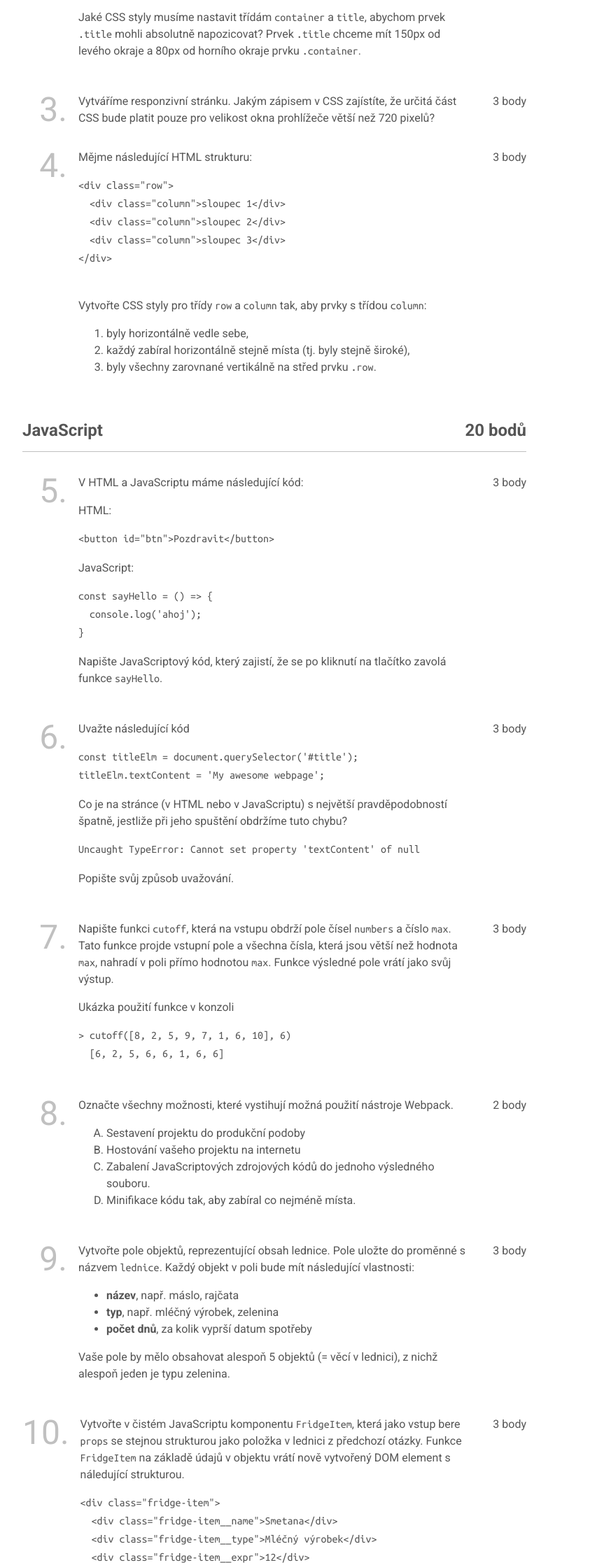
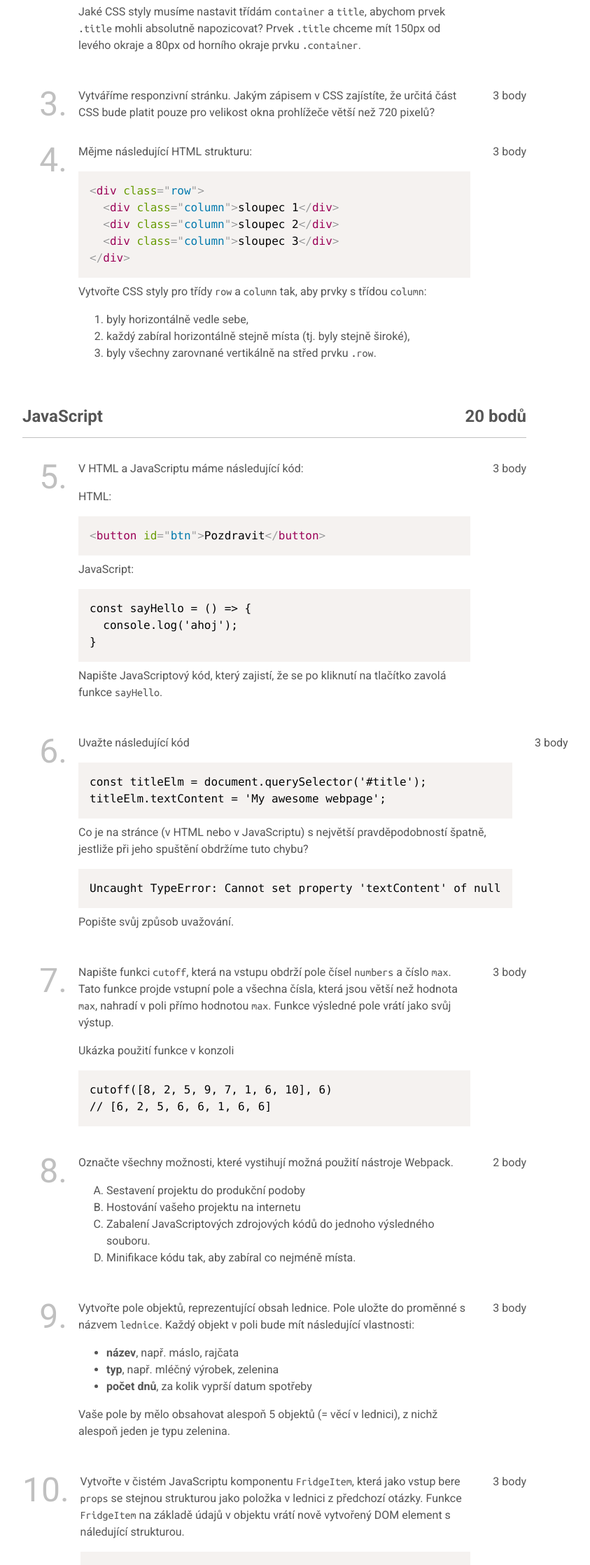
Before and after one commit to podlomar/daweb-test, a plain HTML site: page index.html in a window 1280 px wide. Shown: the part 563-2800 px from the top of the page at 70% size, without its empty margins (248-1091 px from the left). Drawn offline with nearby package versions, Linux system fonts and the light colour scheme.

Commit message:
Syntax highlighting

```diff
--- a/index.html
+++ b/index.html
@@ -4,6 +4,9 @@
     <meta charset="UTF-8" />
     <meta name="viewport" content="width=device-width, initial-scale=1.0" />
     <link rel="stylesheet" href="style.css" />
+    <link rel="stylesheet" href="https://unpkg.com/prismjs@1.22.0/themes/prism.css" />
+    <script src="https://unpkg.com/prismjs@1.22.0/components/prism-core.min.js" defer></script>
+    <script src="https://unpkg.com/prismjs@1.22.0/plugins/autoloader/prism-autoloader.min.js" defer></script>
     <title>DA Web Test</title>
   </head>
   <body>
@@ -43,11 +46,11 @@
         <div class="question__body">
           <div class="question__text">
             <p>Předpokládejte, že máme následující HTML strukturu:</p>
-            <pre><code><!--
+            <pre><code class="language-html"><!--
           -->&lt;div class="container"&gt;
 <!--      -->  &lt;div class="title"&gt;Titulek&lt;/div&gt;
-<!--      -->&lt;/div&gt;
-          </code></pre>
+<!--      -->&lt;/div&gt;<!--
+          --></code></pre>
 
             <p>
               Jaké CSS styly musíme nastavit třídám <code>container</code> a
@@ -78,13 +81,13 @@
         <div class="question__body">
           <div class="question__text">
             <p>Mějme následující HTML strukturu:</p>
-            <pre><code><!--
+            <pre><code class="language-html"><!--
           -->&lt;div class="row"&gt;
 <!--      -->  &lt;div class="column"&gt;sloupec 1&lt;/div&gt;
 <!--      -->  &lt;div class="column"&gt;sloupec 2&lt;/div&gt;
 <!--      -->  &lt;div class="column"&gt;sloupec 3&lt;/div&gt;
-<!--      -->&lt;/div&gt;
-          </code></pre>
+<!--      -->&lt;/div&gt;<!--
+          --></code></pre>
 
             <p>
               Vytvořte CSS styly pro třídy <code>row</code> a
@@ -119,12 +122,12 @@
             <p>V HTML a JavaScriptu máme následující kód:</p>
 
             <p>HTML:</p>
-            <pre><code><!--
+            <pre><code class="language-html"><!--
           -->&lt;button id="btn"&gt;Pozdravit&lt;/button&gt;<!--
-          --></code></pre>
+         --></code></pre>
 
             <p>JavaScript:</p>
-            <pre><code><!--
+            <pre><code class="language-js"><!--
           -->const sayHello = () => {
 <!--      -->  console.log('ahoj');
 <!--      -->}<!--
@@ -144,7 +147,7 @@
         <div class="question__body">
           <div class="question__text">
             <p>Uvažte následující kód</p>
-            <pre><code><!--
+            <pre><code class="language-js"><!--
           -->const titleElm = document.querySelector('#title');
 <!--      -->titleElm.textContent = 'My awesome webpage';<!--
           --></code></pre>
@@ -155,7 +158,7 @@
               chybu?
             </p>
 
-            <pre><code>Uncaught TypeError: Cannot set property 'textContent' of null</code></pre>
+            <pre><code class="language-html">Uncaught TypeError: Cannot set property 'textContent' of null</code></pre>
 
             <p>Popište svůj způsob uvažování.</p>
           </div>
@@ -177,9 +180,9 @@
 
             <p>Ukázka použití funkce v konzoli</p>
 
-            <pre><code><!--
-          -->&gt; cutoff([8, 2, 5, 9, 7, 1, 6, 10], 6)
-  <!--    -->[6, 2, 5, 6, 6, 1, 6, 6]<!--
+            <pre><code class="language-js"><!--
+          -->cutoff([8, 2, 5, 9, 7, 1, 6, 10], 6)
+<!--      -->// [6, 2, 5, 6, 6, 1, 6, 6]<!--
           --></code></pre>
           </div>
         </div>
@@ -248,13 +251,13 @@
               vytvořený DOM element s náledující strukturou.
             </p>
 
-            <pre><code><!--
+            <pre><code class="language-html"><!--
           -->&lt;div class="fridge-item"&gt;
 <!--      -->  &lt;div class="fridge-item__name"&gt;Smetana&lt;/div&gt;
 <!--      -->  &lt;div class="fridge-item__type"&gt;Mléčný výrobek&lt;/div&gt;
 <!--      -->  &lt;div class="fridge-item__expr"&gt;12&lt;/div&gt;
-<!--      -->&lt;/div&gt;
-          </code></pre>
+<!--      -->&lt;/div&gt;<!--
+          --></code></pre>
           </div>
         </div>
         <div class="question__points">3 body</div>
@@ -269,7 +272,7 @@
               JSON data s podrobnostmi o České republice:
             </p>
 
-            <p><code>https://restcountries.eu/rest/v2/alpha/cz</code></p>
+            <pre><code class="language-html">https://restcountries.eu/rest/v2/alpha/cz</code></pre>
 
             <p>
               Do konzole vypište zjištěný počet obyvatel ČR (vlastnost
@@ -310,7 +313,7 @@
           <div class="question__text">
             <p>Uvažte následující React aplikaci:</p>
 
-            <pre><code><!--
+            <pre><code class="language-jsx"><!--
           -->import React, { useState } from 'react';
 <!--      -->import { render } from 'react-dom';
 <!--      -->
@@ -322,7 +325,7 @@
 <!--      -->      class=&quot;btn&quot;
 <!--      -->      onClick={() => setActive(!active)}
 <!--      -->    &gt;
-<!--      -->    Ok
+<!--      -->      Ok
 <!--      -->    &lt;/button&gt;
 <!--      -->  );
 <!--      -->};
```
